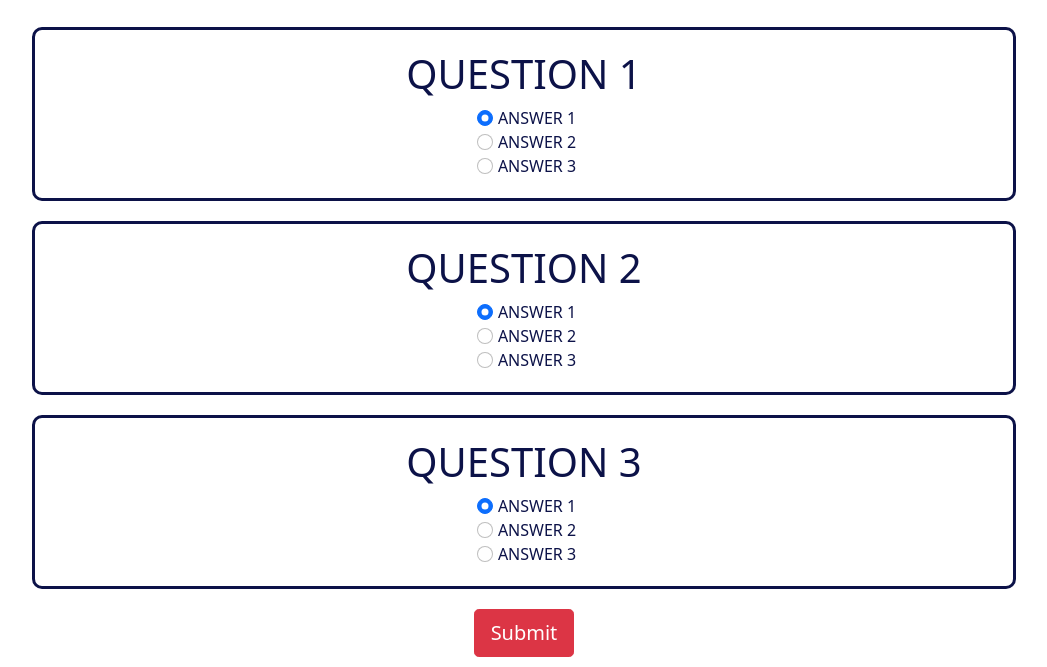
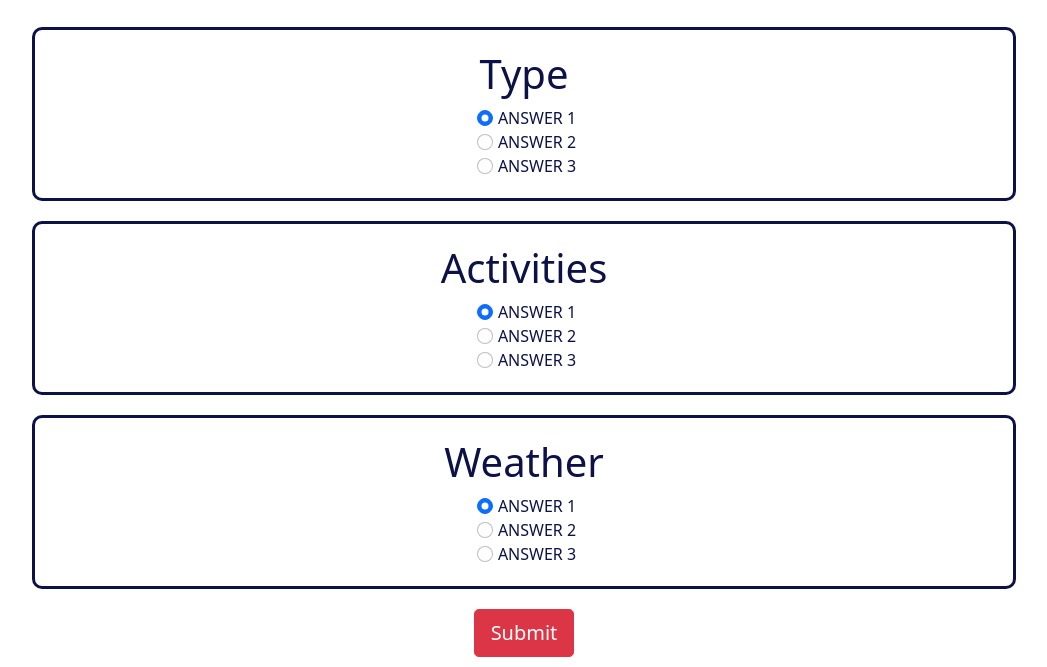
Before and after one commit to Dylan-Harden3/TravelEZ, a website: page app/pages/quiz.html in a window 1280 px wide. Shown: the part 133-800 px from the top of the page, without its empty margins (116-1163 px from the left). Drawn offline with nearby package versions, Linux system fonts and the light colour scheme.

Commit message:
changed questions

```diff
--- a/app/pages/quiz.html
+++ b/app/pages/quiz.html
@@ -50,7 +50,7 @@
         <div class="row justify-content-center w-100">
             <div class="col box">
                 <h1 class="text">
-                    QUESTION 1
+                    Type
                 </h1>
 
                 <div class="">  <!--form-check-->
@@ -77,7 +77,7 @@
         <div class="row justify-content-center w-100">
             <div class="col box">
                 <h1 class="text">
-                    QUESTION 2
+                    Activities
                 </h1>
 
                 <div class="">
@@ -104,7 +104,7 @@
         <div class="row justify-content-center w-100">
             <div class="col box">
                 <h1 class="text">
-                    QUESTION 3
+                    Weather
                 </h1>
 
                 <div class="">
```
